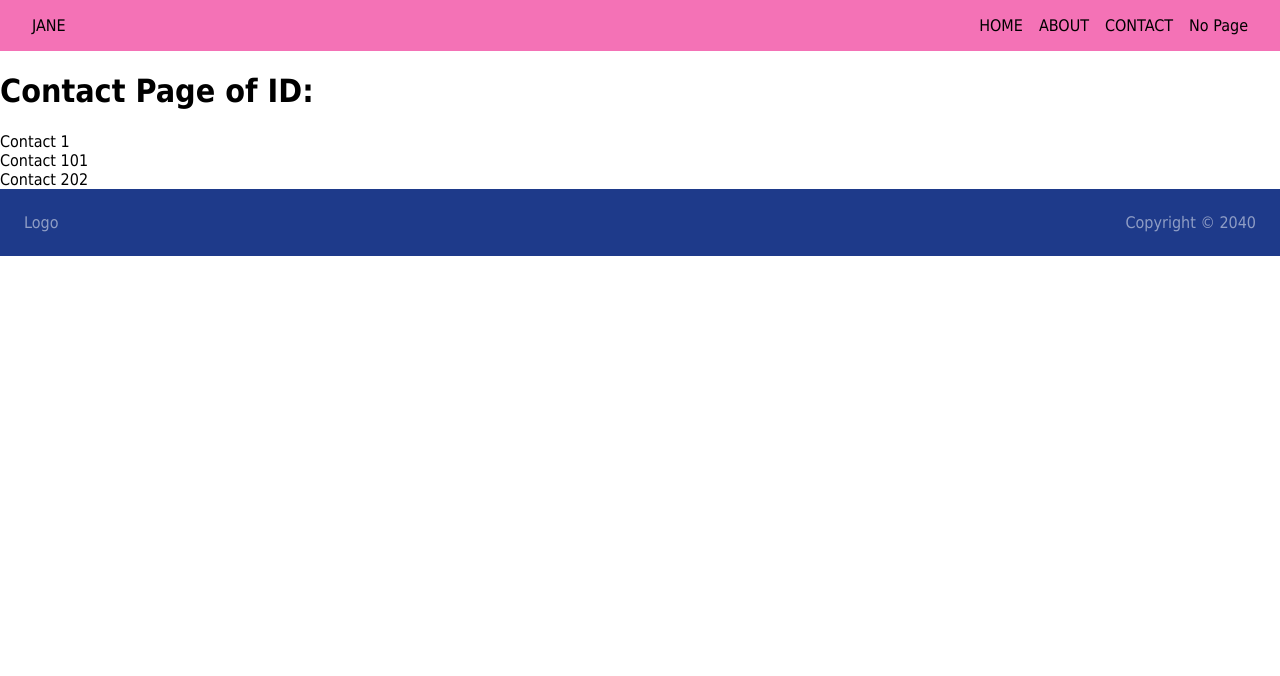
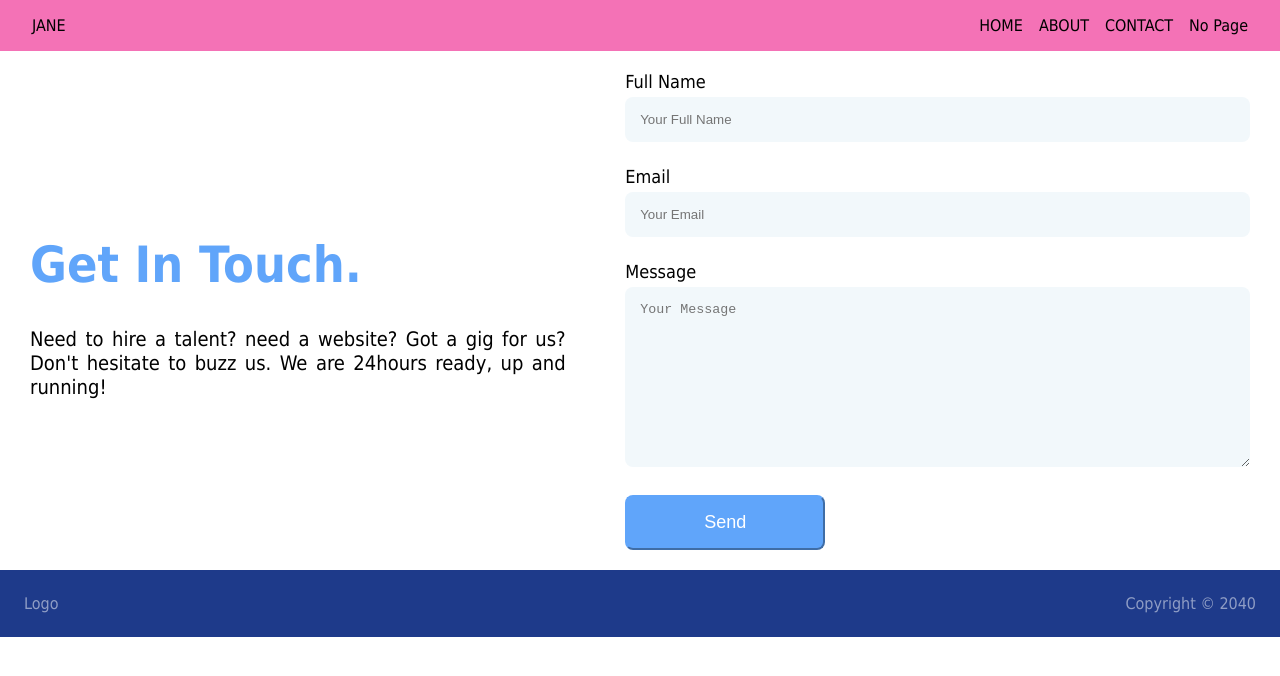
Before and after one commit to qodec/zreact, a React (Vite) app: page /contact in a window 1280 px wide. Shown: the top 676 px of the page. Built offline with nearby package versions, Linux system fonts and the light colour scheme.

Commit message:
Updated contact page

```diff
--- a/src/pages/Contact.jsx
+++ b/src/pages/Contact.jsx
@@ -1,20 +1,46 @@
-import { Link, useParams } from "react-router-dom";
+import React from "react";
 
-export default function Contact() {
-  let params = useParams();
-  console.log({ params });
-  return (
-    <div>
-      <h1>Contact Page of ID: {params.id}</h1>
-      <div>
-        <Link to="/contact/1">Contact 1</Link>
+export default function Contact(){
+  return(
+  <>
+    <div className="flex w-93% px-30px py-20px justify-between items-center">
+      <div className="w-45%">
+        <h1 className="text-50px text-blue">Get In Touch.</h1>
+        <p className="lh-24px text-20px text-justify">Need to hire a talent? need a website? Got a gig for us? Don't hesitate to buzz us. We are 24hours ready, up and running! </p>
       </div>
-      <div>
-        <Link to="/contact/101">Contact 101</Link>
-      </div>
-      <div>
-        <Link to="/contact/202">Contact 202</Link>
+      <div className="w-50% flex flex-col">
+        <form action="" className="w-100%">
+          <label htmlFor="" className="text-18px">Full Name</label><br />
+          <input type="text" placeholder="Your Full Name" className="w-100%  px-15px py-15px my-5px b-none bg-#f2f8fb rounded-lg outline-none" required/ ><br /><br />
+          <label htmlFor="" className="text-18px">Email</label><br />
+          <input type="email" placeholder="Your Email" className="w-100% px-15px py-15px my-5px b-none bg-#f2f8fb rounded-lg outline-none" required/ ><br /><br />
+          <label htmlFor="" className="text-18px">Message</label><br />
+          <textarea name="" id="" cols="30" rows="10" placeholder="Your Message" className="w-100% px-15px py-15px my-5px b-none bg-#f2f8fb rounded-lg outline-none" required></textarea><br /><br />
+          <input type="submit" value="Send" className="px-30px py-15px text-18px w-200px bg-blue-400 b-blue rounded-lg text-white" />
+        </form>
       </div>
     </div>
-  );
+  </>
+  )
 }
+
+// import { Link, useParams } from "react-router-dom";
+
+// export default function Contact() {
+//   let params = useParams();
+//   console.log({ params });
+//   return (
+//     <div>
+//       <h1>Contact Page of ID: {params.id}</h1>
+//       <div>
+//         <Link to="/contact/1">Contact 1</Link>
+//       </div>
+//       <div>
+//         <Link to="/contact/101">Contact 101</Link>
+//       </div>
+//       <div>
+//         <Link to="/contact/202">Contact 202</Link>
+//       </div>
+//     </div>
+//   );
+// }
```
